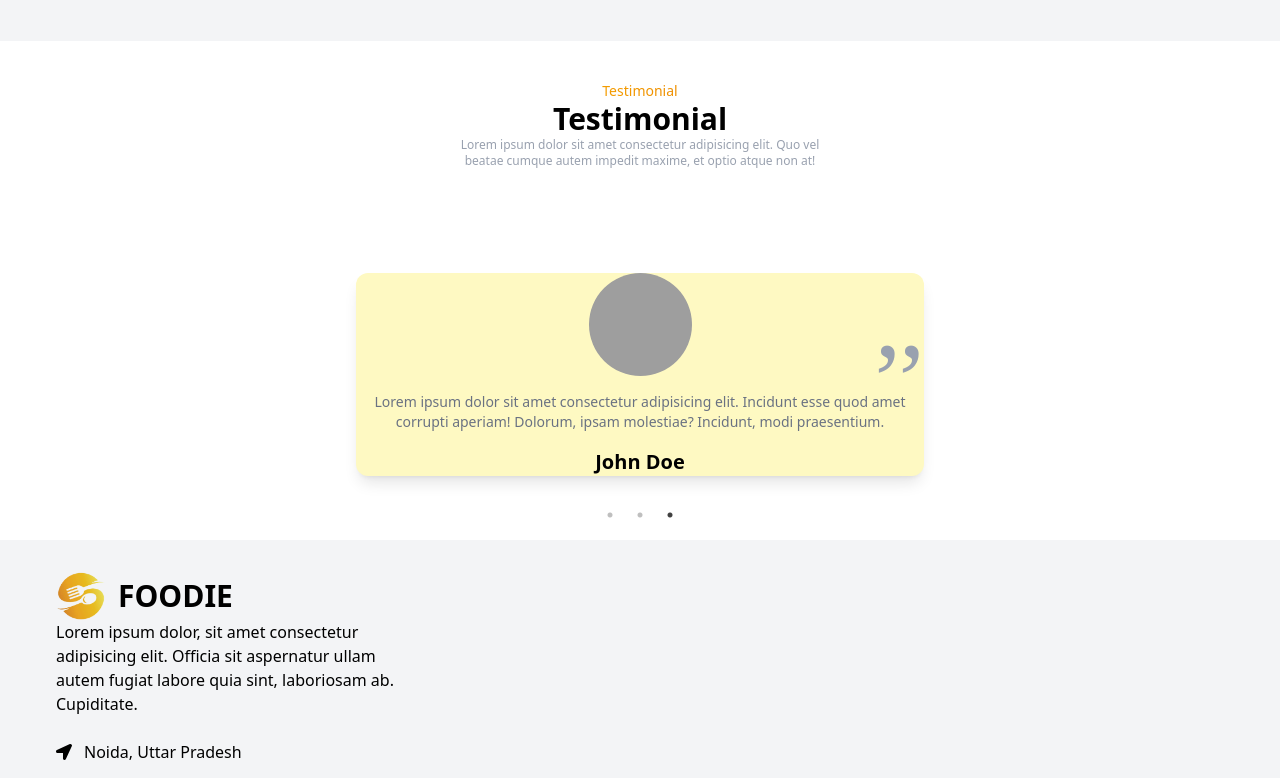
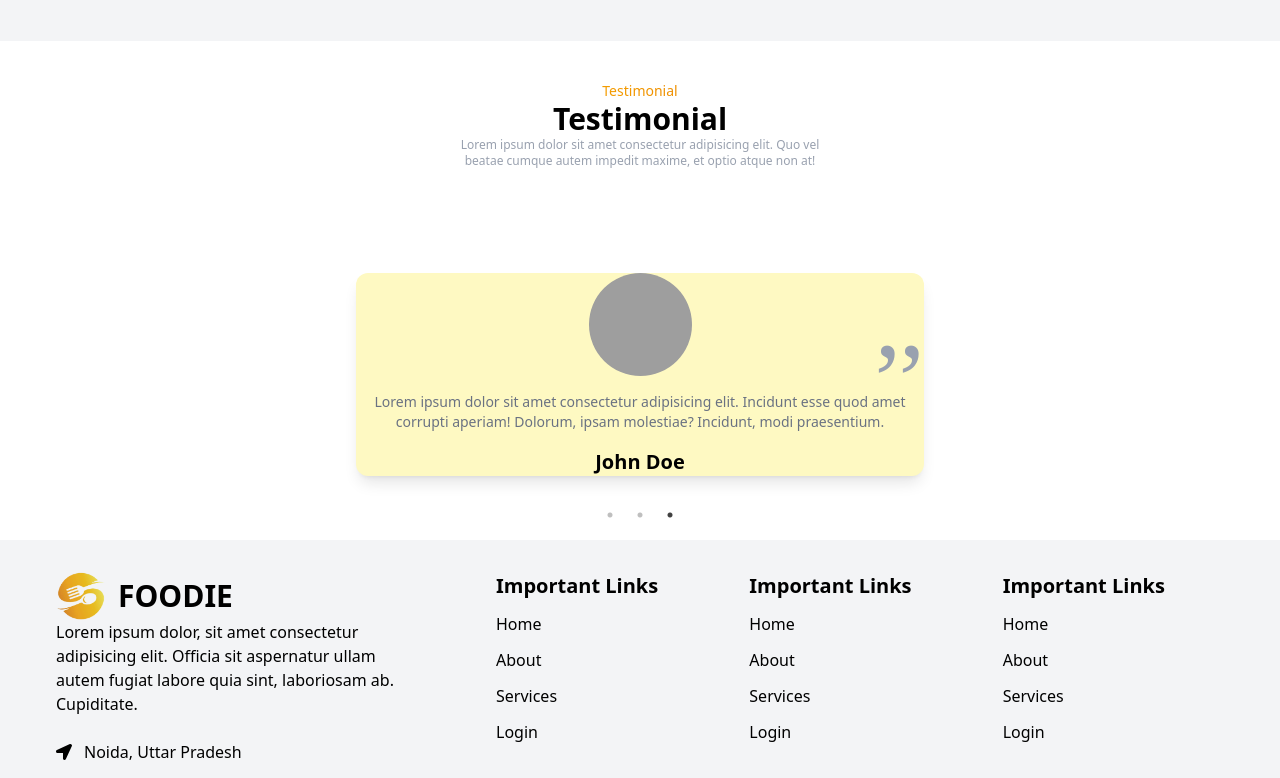
Before and after one commit to Ditechgit/YT_FoodieZone, a React (Vite) app: page / in a window 1280 px wide. Shown: the part 2000-2778 px from the top of the page. Built offline with nearby package versions, Linux system fonts and the light colour scheme; grey boxes are pictures that could not be loaded.

Commit message:
feat - component Footer complete

```diff
--- a/src/App.jsx
+++ b/src/App.jsx
@@ -1,3 +1,4 @@
+import { useEffect } from "react";
 import AppStore from "./components/AppStore/AppStore";
 import Banner from "./components/Banner/Banner";
 import Footer from "./components/Footer/Footer";
@@ -5,9 +6,20 @@ import Hero from "./components/Hero/Hero";
 import Navbar from "./components/Navbar";
 import Services from "./components/Services/Services";
 import Testimonial from "./components/Testimonial/Testimonial";
+import "aos/dist/aos.css";
+import AOS from "aos";
 
 function App() {
 
+  useEffect(() => {
+    AOS.init({
+      offset: 100,
+      duration: 500,
+      easing: "ease-in-sine",
+      delay: 100,
+    });
+    AOS.refresh();
+  },[]);
 
   return (
     <>
--- a/src/components/Footer/Footer.jsx
+++ b/src/components/Footer/Footer.jsx
@@ -1,6 +1,12 @@
 import React from "react";
 import FooterLogo from "../../assets/food-logo.png";
-import { FaLocationArrow, FaMobileAlt } from "react-icons/fa";
+import {
+  FaFacebook,
+  FaInstagram,
+  FaLinkedin,
+  FaLocationArrow,
+  FaMobileAlt,
+} from "react-icons/fa";
 
 const Footer = () => {
   return (
@@ -27,10 +33,56 @@ const Footer = () => {
                 <FaMobileAlt />
                 <p>+91 123456789</p>
               </div>
+              {/* Social handles */}
+              <div>
+                <div className="flex items-center gap-3 mt-6">
+                  <a href="#">
+                    <FaInstagram className="text-3xl" />
+                  </a>
+                  <a href="#">
+                    <FaFacebook className="text-3xl" />
+                  </a>
+                  <a href="#">
+                    <FaLinkedin className="text-3xl" />
+                  </a>
+                </div>
+              </div>
             </div>
-            {/* Social handles */}
-
-            <div className="grid grid-cols-2 sm:grid-cols-3 col-span-2 md:pl-10"></div>
+            <div className="grid grid-cols-2 sm:grid-cols-3 col-span-2 md:pl-10">
+              <div>
+                <div className="py-8 px-4">
+                  <h1 className="text-xl font-bold text-justify sm:text-left mb-3" >Important Links</h1>
+                  <ul className="flex flex-col gap-3">
+                    <li>Home</li>
+                    <li>About</li>
+                    <li>Services</li>
+                    <li>Login</li>
+                  </ul>
+                </div>
+              </div>
+              <div>
+                <div className="py-8 px-4">
+                  <h1 className="text-xl font-bold text-justify sm:text-left mb-3" >Important Links</h1>
+                  <ul className="flex flex-col gap-3">
+                    <li>Home</li>
+                    <li>About</li>
+                    <li>Services</li>
+                    <li>Login</li>
+                  </ul>
+                </div>
+              </div>
+              <div>
+                <div className="py-8 px-4">
+                  <h1 className="text-xl font-bold text-justify sm:text-left mb-3" >Important Links</h1>
+                  <ul className="flex flex-col gap-3">
+                    <li>Home</li>
+                    <li>About</li>
+                    <li>Services</li>
+                    <li>Login</li>
+                  </ul>
+                </div>
+              </div>
+            </div>
           </div>
         </div>
       </div>
```
